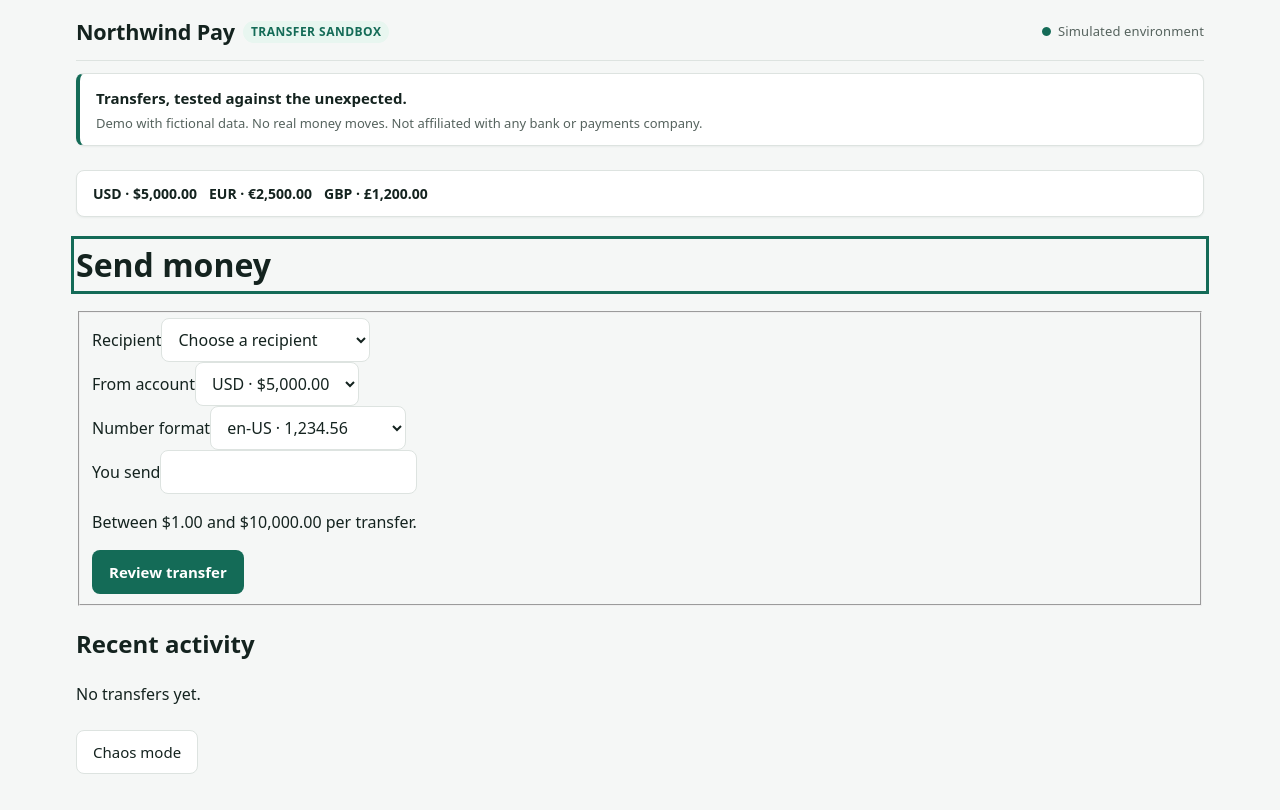
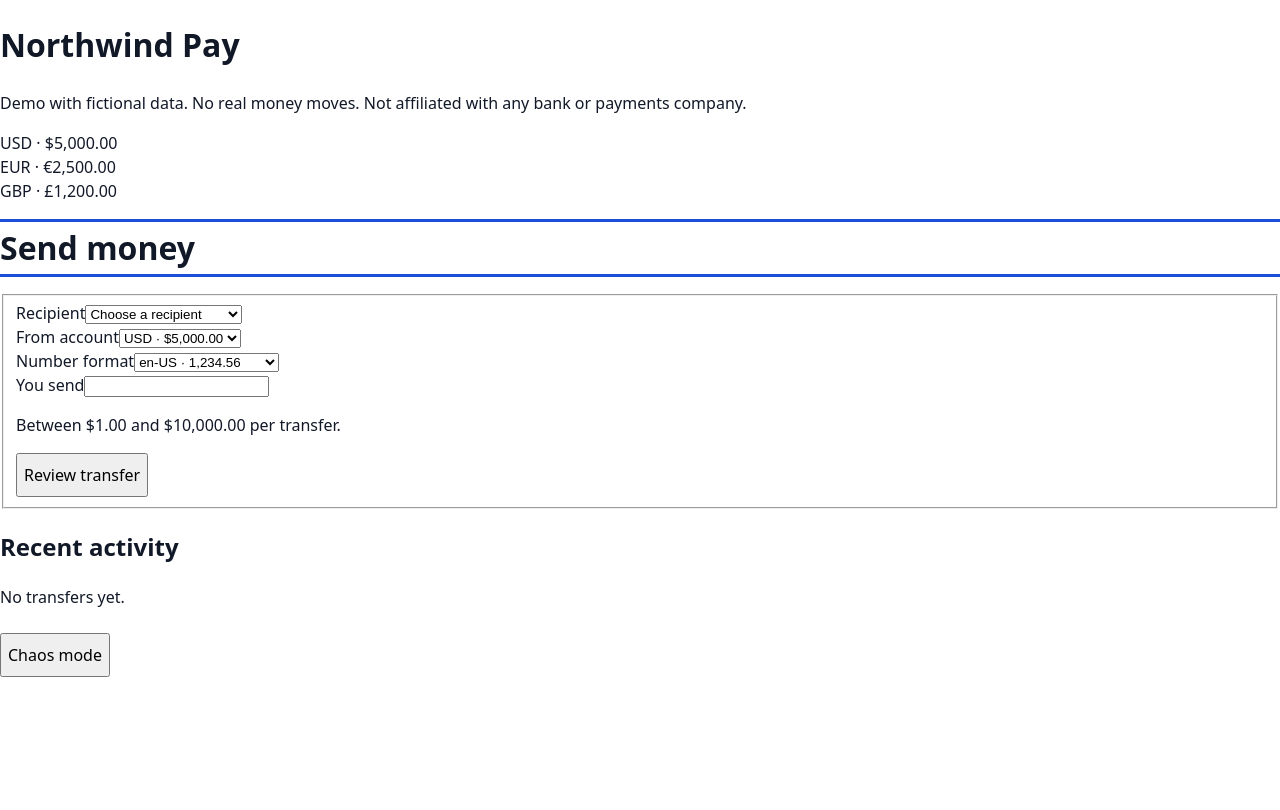
Before and after one commit to Satjeet2005/safe-money-ui-library, a React app in the folder apps/transfer-demo/: page / in a window 1280 px wide. Shown: the top 810 px of the page. Built offline with nearby package versions, Linux system fonts and the light colour scheme.

Commit message:
revert(demo): roll back Phase 2 visual implementation (App shell and tokens)
Roll back Phase 2 design tokens and page shell changes from 753dc498ee119300d2d9a6f6e4e6d4c905233c9a to restore the pre-Phase-2 UI baseline pending design research and direction selection.

```diff
--- a/apps/transfer-demo/src/App.tsx
+++ b/apps/transfer-demo/src/App.tsx
@@ -33,27 +33,10 @@ export function App(): JSX.Element {
 
   return (
     <div className="app-container">
-      <header className="app-header">
-        <div className="app-header-top">
-          <div className="app-header-brand">
-            <h1 className="app-brand-title">{COPY['app.title']}</h1>
-            <span className="app-badge-sandbox">Transfer sandbox</span>
-          </div>
-          <div className="app-header-status">
-            <span className="app-badge-simulated" aria-hidden="true">
-              ●
-            </span>
-            <span className="app-header-simulated-label">Simulated environment</span>
-          </div>
-        </div>
-
-        <aside aria-label={UI_LABELS.demoNotice} className="app-demo-notice">
-          <div className="app-demo-notice-intro">
-            <strong className="app-demo-notice-heading">
-              Transfers, tested against the unexpected.
-            </strong>
-          </div>
-          <p className="app-demo-notice-text">{COPY['app.demoBanner']}</p>
+      <header>
+        <h1>{COPY['app.title']}</h1>
+        <aside aria-label={UI_LABELS.demoNotice}>
+          <p>{COPY['app.demoBanner']}</p>
         </aside>
       </header>
 
--- a/apps/transfer-demo/src/tokens.css
+++ b/apps/transfer-demo/src/tokens.css
@@ -1,79 +1,19 @@
 :root {
-  /* Surface and Canvas */
-  --color-canvas: #f5f7f6;
-  --color-surface: #ffffff;
-  --color-surface-subtle: #f9faf9;
-  --color-surface-hover: #f0f3f1;
-
-  /* Typography Colors */
-  --color-ink: #14231f;
-  --color-muted: #56635e;
-  --color-muted-light: #71807a;
-
-  /* Primary Accent */
-  --color-primary: #146b57;
-  --color-primary-hover: #0f5343;
-  --color-primary-active: #0b3d31;
-  --color-primary-soft: #e8f6f0;
-
-  /* Semantic Status Colors */
-  --color-success-text: #16734a;
-  --color-success-bg: #ecfdf3;
-  --color-success-border: #a6f4c5;
-
-  --color-warning-text: #8c4a00;
-  --color-warning-bg: #fff6e5;
-  --color-warning-border: #fedf89;
-
-  --color-danger-text: #b42318;
-  --color-danger-bg: #fef3f2;
-  --color-danger-border: #fecdca;
-
-  /* Borders & Dividers */
-  --color-border: #61716b;
-  --color-border-subtle: #dde3e0;
-  --color-border-focus: #146b57;
-
-  /* Focus Indicator */
-  --color-focus-ring: #146b57;
-
-  /* Elevation Shadows */
-  --shadow-sm: 0 1px 2px rgba(20, 35, 31, 0.05);
-  --shadow-md: 0 4px 6px -1px rgba(20, 35, 31, 0.07), 0 2px 4px -2px rgba(20, 35, 31, 0.04);
-  --shadow-lg: 0 10px 15px -3px rgba(20, 35, 31, 0.08), 0 4px 6px -4px rgba(20, 35, 31, 0.04);
-
-  /* Spacing Scale */
-  --space-0-5: 2px;
+  --color-bg: #ffffff;
+  --color-surface: #f6f7f9;
+  --color-text: #111827;
+  --color-text-muted: #4b5563;
+  --color-border: #e5e7eb;
+  --color-primary: #0f766e;
+  --color-error: #b42318;
+  --color-focus: #1d4ed8;
+  --radius: 8px;
   --space-1: 4px;
   --space-2: 8px;
-  --space-3: 12px;
-  --space-4: 16px;
-  --space-5: 24px;
-  --space-6: 32px;
-  --space-7: 48px;
-
-  /* Radii */
-  --radius-sm: 4px;
-  --radius-md: 8px;
-  --radius-lg: 12px;
-
-  /* Typography Stack */
-  --font-base: system-ui, -apple-system, 'Segoe UI', Roboto, Helvetica, Arial, sans-serif;
-  --max-width-content: 1160px;
-
-  /* Backward Compatibility Aliases */
-  --color-bg: var(--color-canvas);
-  --color-text: var(--color-ink);
-  --color-text-muted: var(--color-muted);
-  --color-error: var(--color-danger-text);
-  --color-focus: var(--color-focus-ring);
-  --radius: var(--radius-md);
-}
-
-*,
-*::before,
-*::after {
-  box-sizing: border-box;
+  --space-3: 16px;
+  --space-4: 24px;
+  --space-5: 32px;
+  --font-base: system-ui, -apple-system, 'Segoe UI', Roboto, sans-serif;
 }
 
 body {
@@ -81,291 +21,63 @@ body {
   font-family: var(--font-base);
   font-size: 16px;
   line-height: 1.5;
-  background-color: var(--color-canvas);
-  color: var(--color-ink);
+  background-color: var(--color-bg);
+  color: var(--color-text);
   overflow-x: hidden;
-  -webkit-font-smoothing: antialiased;
-  -moz-osx-font-smoothing: grayscale;
-}
-
-/* Tabular Numerals for Currency and Monomeric Values */
-input,
-select,
-.account-summary,
-.step-heading,
-.smu-input,
-ul,
-li,
-dt,
-dd {
-  font-variant-numeric: tabular-nums;
 }
 
 :focus-visible {
-  outline: 3px solid var(--color-focus-ring);
+  outline: 3px solid var(--color-focus);
   outline-offset: 2px;
 }
 
-/* Page Container */
-.app-container {
-  max-width: var(--max-width-content);
-  margin: 0 auto;
-  padding: var(--space-4) var(--space-4) var(--space-7);
-}
-
-/* Header & Brand Treatment */
-.app-header {
-  margin-bottom: var(--space-5);
-}
-
-.app-header-top {
-  display: flex;
-  justify-content: space-between;
-  align-items: center;
-  flex-wrap: wrap;
-  gap: var(--space-2);
-  padding-bottom: var(--space-3);
-  border-bottom: 1px solid var(--color-border-subtle);
-}
-
-.app-header-brand {
-  display: flex;
-  align-items: center;
-  gap: var(--space-2);
-}
-
-.app-brand-title {
-  margin: 0;
-  font-size: 1.35rem;
-  font-weight: 700;
-  color: var(--color-ink);
-  letter-spacing: -0.01em;
-}
-
-.app-badge-sandbox {
-  display: inline-block;
-  font-size: 0.75rem;
-  font-weight: 600;
-  text-transform: uppercase;
-  letter-spacing: 0.04em;
-  color: var(--color-primary);
-  background-color: var(--color-primary-soft);
-  padding: 2px 8px;
-  border-radius: 9999px;
-}
-
-.app-header-status {
-  display: flex;
-  align-items: center;
-  gap: 6px;
-  font-size: 0.8125rem;
-  font-weight: 500;
-  color: var(--color-muted);
-}
-
-.app-badge-simulated {
-  color: var(--color-primary);
-  font-size: 0.75rem;
-}
-
-.app-header-simulated-label {
-  letter-spacing: 0.01em;
-}
-
-/* Simulation Notice Aside */
-.app-demo-notice {
-  margin-top: var(--space-3);
-  padding: var(--space-3) var(--space-4);
-  background-color: var(--color-surface);
-  border: 1px solid var(--color-border-subtle);
-  border-left: 4px solid var(--color-primary);
-  border-radius: var(--radius-md);
-  box-shadow: var(--shadow-sm);
-}
-
-.app-demo-notice-intro {
-  margin-bottom: 4px;
-}
-
-.app-demo-notice-heading {
-  font-size: 0.9375rem;
-  font-weight: 600;
-  color: var(--color-ink);
-}
-
-.app-demo-notice-text {
-  margin: 0;
-  font-size: 0.8125rem;
-  color: var(--color-muted);
-  line-height: 1.45;
-}
-
-/* Account Summary Surface */
-.account-summary {
-  display: flex;
-  gap: var(--space-3);
-  flex-wrap: wrap;
-  margin-bottom: var(--space-5);
-  padding: var(--space-3) var(--space-4);
-  background-color: var(--color-surface);
-  border: 1px solid var(--color-border-subtle);
-  border-radius: var(--radius-md);
-  box-shadow: var(--shadow-sm);
-  font-weight: 600;
-  font-size: 0.875rem;
-  color: var(--color-ink);
-}
-
-/* History Section */
-.app-history-section {
-  margin-top: var(--space-6);
-  padding: var(--space-4);
-  background-color: var(--color-surface);
-  border: 1px solid var(--color-border-subtle);
-  border-radius: var(--radius-md);
-  box-shadow: var(--shadow-sm);
-}
-
-.app-history-section h2 {
-  margin-top: 0;
-  margin-bottom: var(--space-2);
-  font-size: 1.125rem;
-  color: var(--color-ink);
-}
-
-.history-list {
-  margin: 0;
-  padding-left: var(--space-4);
-  font-size: 0.875rem;
-  color: var(--color-muted);
-}
-
-.history-item {
-  padding: 4px 0;
-}
-
-.history-empty-text {
-  margin: 0;
-  font-size: 0.875rem;
-  color: var(--color-muted);
-}
-
-/* Controls Baseline */
 button {
   min-height: 44px;
   min-width: 44px;
   box-sizing: border-box;
   font-family: inherit;
-  font-size: 0.9375rem;
-  font-weight: 600;
-  border-radius: var(--radius-md);
-  cursor: pointer;
-  border: 1px solid transparent;
-  padding: var(--space-2) var(--space-4);
-  background-color: var(--color-primary);
-  color: #ffffff;
-  transition:
-    background-color 150ms ease,
-    border-color 150ms ease,
-    opacity 150ms ease;
+  font-size: 1rem;
 }
 
-button:hover {
-  background-color: var(--color-primary-hover);
-}
-
-button:active {
-  background-color: var(--color-primary-active);
-}
-
-button[type='button'] {
-  background-color: var(--color-surface);
-  color: var(--color-ink);
-  border: 1px solid var(--color-border-subtle);
-  font-weight: 500;
-}
-
-button[type='button']:hover {
-  background-color: var(--color-surface-hover);
-  border-color: var(--color-border);
-}
-
-button[aria-disabled='true'] {
-  opacity: 0.65;
-  cursor: not-allowed;
-}
-
-select,
-input[type='text'] {
-  font-family: inherit;
-  font-size: 1rem;
-  color: var(--color-ink);
-  background-color: var(--color-surface);
-  border: 1px solid var(--color-border-subtle);
-  border-radius: var(--radius-md);
-  min-height: 44px;
-  box-sizing: border-box;
-  padding: var(--space-2) var(--space-3);
-  transition: border-color 150ms ease;
-}
-
-select:focus,
-input[type='text']:focus {
-  outline: 3px solid var(--color-focus-ring);
-  outline-offset: 2px;
-  border-color: var(--color-primary);
-}
-
-select[aria-invalid='true'],
-input[type='text'][aria-invalid='true'] {
-  border-color: var(--color-danger-text);
-}
-
-/* Banners */
 .banner {
   padding: var(--space-3);
-  border-radius: var(--radius-md);
+  border-radius: var(--radius);
   margin: var(--space-2) 0;
-  box-shadow: var(--shadow-sm);
 }
 
 .banner-info {
-  background-color: var(--color-primary-soft);
-  border: 1px solid var(--color-border-subtle);
-  color: var(--color-ink);
+  background-color: var(--color-surface);
+  border: 1px solid var(--color-border);
 }
 
 .banner-warning {
-  background-color: var(--color-warning-bg);
-  border: 1px solid var(--color-warning-border);
-  color: var(--color-warning-text);
+  background-color: #fef3c7;
+  border: 1px solid #f59e0b;
 }
 
 .banner-error {
-  background-color: var(--color-danger-bg);
-  border: 1px solid var(--color-danger-border);
-  color: var(--color-danger-text);
+  background-color: #fef2f2;
+  border: 1px solid var(--color-error);
+  color: var(--color-error);
 }
 
-/* Chaos Mode Baseline */
 .chaos-panel-container {
-  margin-top: var(--space-5);
+  margin-top: var(--space-4);
   max-width: 100%;
   box-sizing: border-box;
 }
 
 #chaos-panel {
-  border: 1px solid var(--color-border-subtle);
-  border-radius: var(--radius-md);
-  padding: var(--space-4);
+  border: 1px solid var(--color-border);
+  border-radius: var(--radius);
+  padding: var(--space-3);
   margin-top: var(--space-2);
   background-color: var(--color-surface);
-  box-shadow: var(--shadow-sm);
 }
 
 .chaos-group {
-  border: 1px solid var(--color-border-subtle);
-  border-radius: var(--radius-md);
+  border: 1px solid var(--color-border);
+  border-radius: var(--radius);
   padding: var(--space-3);
   margin-bottom: var(--space-3);
 }
@@ -373,7 +85,6 @@ input[type='text'][aria-invalid='true'] {
 .chaos-group legend {
   font-weight: 600;
   padding: 0 var(--space-1);
-  color: var(--color-ink);
 }
 
 .chaos-actions {
@@ -396,7 +107,6 @@ input[type='text'][aria-invalid='true'] {
   min-height: 44px;
   gap: var(--space-2);
   cursor: pointer;
-  font-size: 0.9375rem;
 }
 
 .chaos-radios input[type='radio'],
@@ -404,32 +114,3 @@ input[type='text'][aria-invalid='true'] {
   width: 20px;
   height: 20px;
 }
-
-/* Reduced Motion Override */
-@media (prefers-reduced-motion: reduce) {
-  *,
-  *::before,
-  *::after {
-    animation-duration: 0.01ms !important;
-    animation-iteration-count: 1 !important;
-    transition-duration: 0.01ms !important;
-    scroll-behavior: auto !important;
-  }
-}
-
-/* Responsive Shell Adjustments */
-@media (max-width: 640px) {
-  .app-container {
-    padding: var(--space-3) var(--space-3) var(--space-5);
-  }
-
-  .app-header-top {
-    flex-direction: column;
-    align-items: flex-start;
-  }
-
-  .account-summary {
-    flex-direction: column;
-    gap: var(--space-1);
-  }
-}
```
